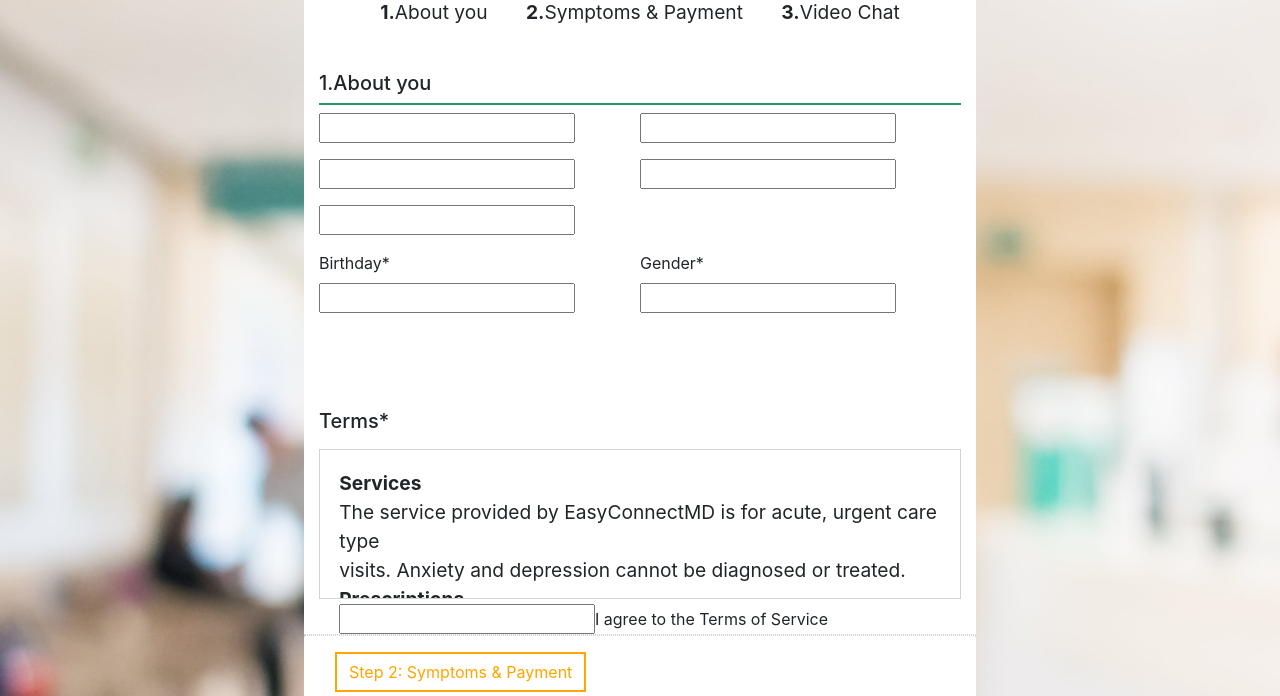
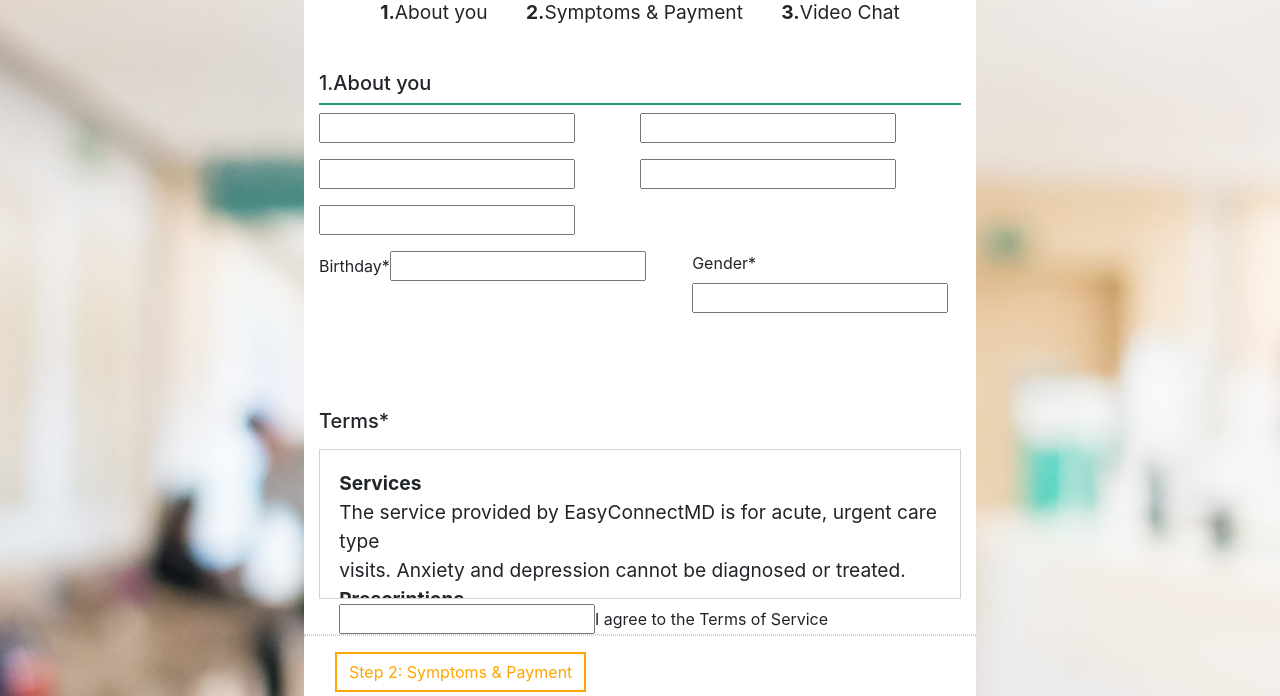
Before and after one commit to Dathmar/EasyConnectMD, a Django app: template EasyConnect/templates/EasyConnect/connect.html in a window 1280 px wide. Shown: the part 378-1074 px from the top of the page. Run offline with Django 3.2, Linux system fonts and the light colour scheme; the template is opened without the code that fills it, so the values that code supplies are empty, except form fields; tables that the repository leaves empty hold one stand-in row (values such as "Sample post"); form fields are guessed from the names that the template uses; some libraries are stand-ins or nearby versions; some web fonts are replaced.

Commit message:
adjusted birthday field width

```diff
--- a/EasyConnect/static/EasyConnect/assets/css/styles.css
+++ b/EasyConnect/static/EasyConnect/assets/css/styles.css
@@ -44,3 +44,7 @@ body {
   margin-left: 3%;
   margin-right: 3%;
 }
+
+#birthday{
+  width: 100%;
+}
--- a/EasyConnect/templates/EasyConnect/connect.html
+++ b/EasyConnect/templates/EasyConnect/connect.html
@@ -55,7 +55,7 @@
                         </div>
                         <div class="form-group">{{ form.zip }}</div>
                         <div class="form-group-wrapper">
-                            <div class="form-group half-width"><label>Birthday*</label>{{ form.dob }}</div>
+                            <div id="birthday" class="form-group half-width"><label>Birthday*</label>{{ form.dob }}</div>
                             <div class="form-group half-width"><label>Gender*</label>
                                 <div class="d-md-flex justify-content-md-start">
                                     {{ form.gender }}
```
